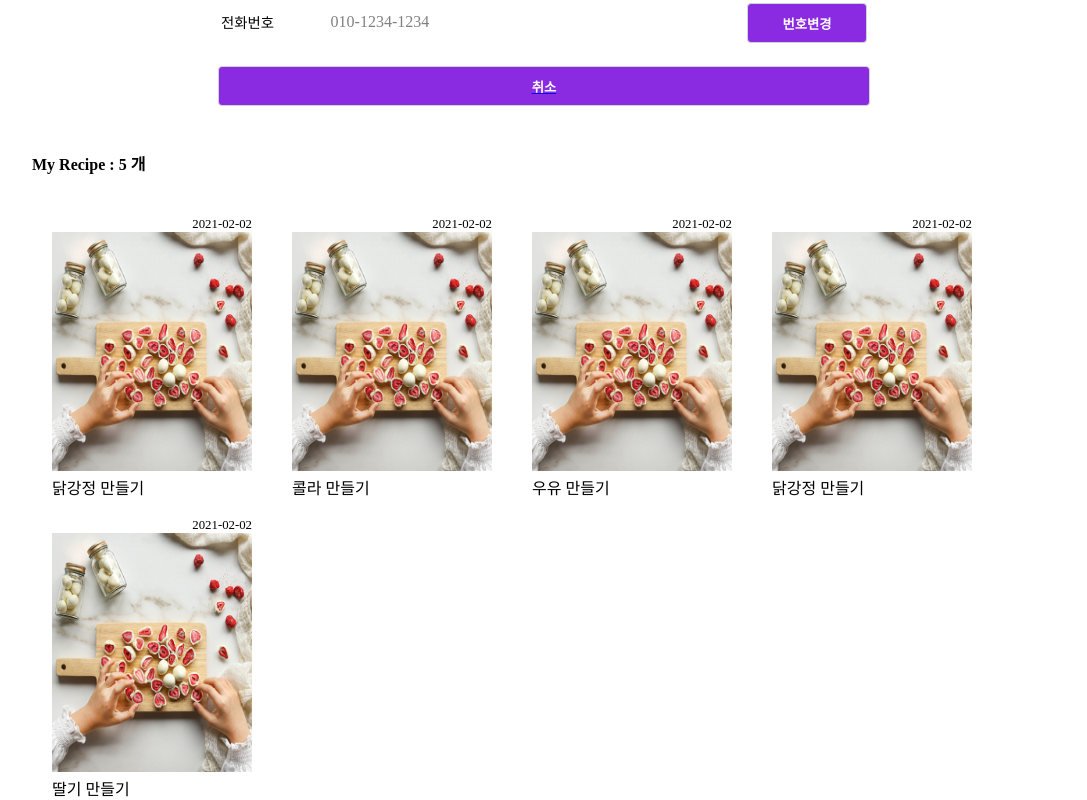
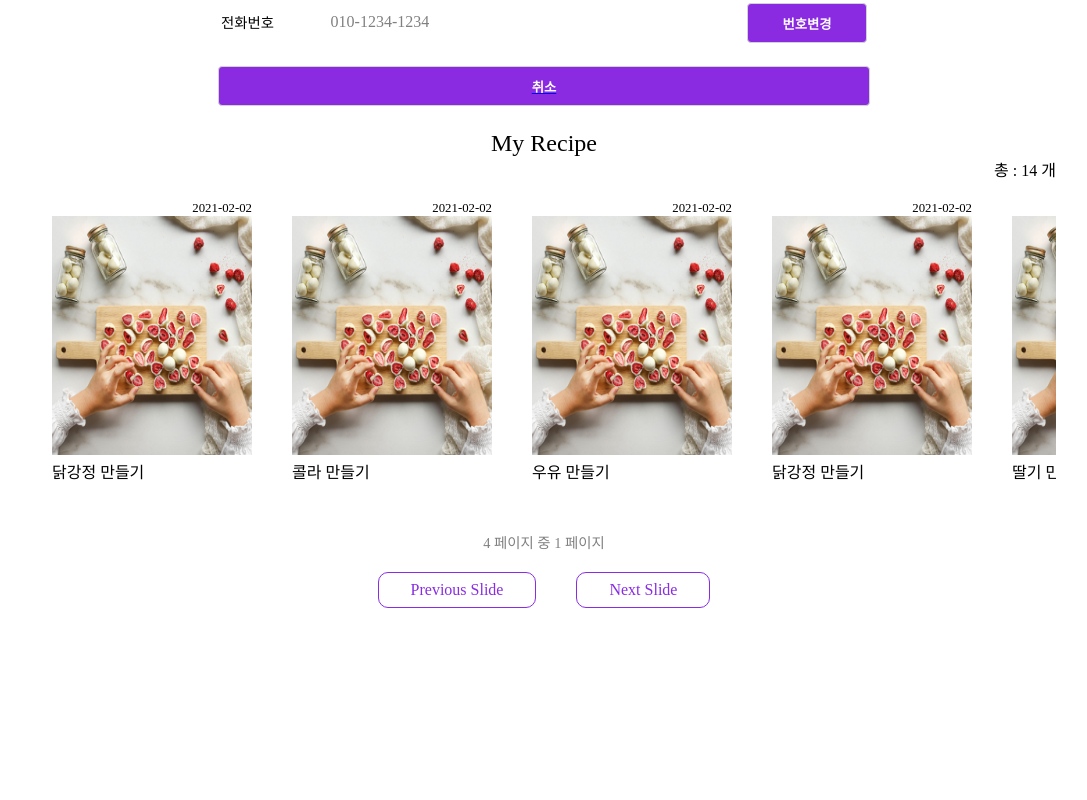
Before and after one commit to codestates/Homemade-client, a React (Create React App) app: page /userinfo in a window 1280 px wide. Shown: the part 540-1340 px from the top of the page, without its empty margins (96-1183 px from the left). After the commit the page ends 1168 px from the top, so only its background shows below. Built offline with nearby package versions, Linux system fonts and the light colour scheme.

Commit message:
[client] information 유저의 myrecipes Carousel 구현
유저정보에 있는 myrecipes Carousel 구현 완료

```diff
--- a/src/compoments/Information.js
+++ b/src/compoments/Information.js
@@ -1,9 +1,11 @@
-import React, { useState } from "react";
+import React, { useState, useEffect, useRef } from "react";
 import styled from "styled-components";
 import { Link } from "react-router-dom";
 import PropTypes from "prop-types";
 
 function Information({ userinfo, myrecipes }) {
+  // Carousel 한 화면에 보여질 recipe의 수
+  const TOTAL_SLIDES = Math.floor(myrecipes.length / 4);
   const { name, avatar, email, nickname, mobile } = userinfo;
   const myRecipes = myrecipes.length > 0 ? myrecipes.length : 0;
   // 회원정보 변경에대한 상태
@@ -15,10 +17,40 @@ function Information({ userinfo, myrecipes }) {
   const [passwordCheck, setPasswordCheck] = useState("");
   const [message, setMessage] = useState("");
   const [isValidPassword, setIsValidPassword] = useState(false);
+  // carousel 상태
+  const [currentSlide, setCurrentSlide] = useState(0);
+  const slideRef = useRef(null);
+  // carousel의 다음 슬라이드
+  const nextSlide = () => {
+    if (currentSlide >= TOTAL_SLIDES) {
+      // 더 이상 넘어갈 슬라이드가 없으면 슬라이드를 초기화합니다.
+      setCurrentSlide(0);
+    } else {
+      setCurrentSlide(currentSlide + 1);
+    }
+  };
+  // carousel의 이전 슬라이드
+  const prevSlide = () => {
+    if (currentSlide === 0) {
+      setCurrentSlide(TOTAL_SLIDES);
+    } else {
+      setCurrentSlide(currentSlide - 1);
+    }
+  };
   // 비밀번호 일치여부 판단
+  //! 비밀번호 , 비밀번호 확인 input 태그에 똑같은 조건이 모두 있어야 함.
   const handleConfirmPassword = event => {
     const { value } = event.target;
     setPassword(value);
+    if (value !== password) {
+      setMessage("비밀번호 불일치");
+      setIsValidPassword(false);
+    } else if (value === " ") {
+      setMessage("");
+    } else if (value === password) {
+      setMessage("비밀번호 일치");
+      setIsValidPassword(true);
+    }
   };
   const handleConfirmrePassword = event => {
     const { value } = event.target;
@@ -33,8 +65,11 @@ function Information({ userinfo, myrecipes }) {
       setIsValidPassword(true);
     }
   };
+  useEffect(() => {
+    slideRef.current.style.transition = "all 0.5s ease-in-out";
+    slideRef.current.style.transform = `translateX(-${currentSlide}00%)`;
+  }, [currentSlide]);
   // 유저의 아바타가 등록유무에 따른 버튼 이름 변경
-
   const checkUserAvartar = isAvatar => {
     if (isAvatar) {
       return "이미지 변경";
@@ -209,8 +244,35 @@ function Information({ userinfo, myrecipes }) {
           </Link>
         </UserInfoStyle>
       </UserinfoContainer>
-      <h4>My Recipe : {myRecipes} 개</h4>
-      {myrecipes.map(recipe => {
+      <MyrecipesTitle>My Recipe </MyrecipesTitle>
+      <RecipeQuantity>총 : {myRecipes} 개</RecipeQuantity>
+      <Container>
+        <SliderContainer ref={slideRef}>
+          {myrecipes.map(recipe => {
+            return (
+              <RecipeCard key={recipe.id}>
+                <CreatedAt>{recipe.created_at}</CreatedAt>
+                <RecipeImg className="recipe" to={`/recipe/${recipe.id}`}>
+                  <img
+                    className="thumbnail"
+                    src={recipe.thumbnail_uri}
+                    alt={recipe.title}
+                  />
+                </RecipeImg>
+                <div> {recipe.title}</div>
+              </RecipeCard>
+            );
+          })}
+        </SliderContainer>
+        <Pages>
+          {`${TOTAL_SLIDES + 1} 페이지 중 ${currentSlide + 1} 페이지`}
+        </Pages>
+        <ButtonWrap>
+          <ButtonImg onClick={prevSlide}>Previous Slide</ButtonImg>
+          <ButtonImg onClick={nextSlide}>Next Slide</ButtonImg>
+        </ButtonWrap>
+      </Container>
+      {/* {myrecipes.map(recipe => {
         return (
           <RecipeCard>
             <CreatedAt>{recipe.created_at}</CreatedAt>
@@ -224,7 +286,7 @@ function Information({ userinfo, myrecipes }) {
             <div> {recipe.title}</div>
           </RecipeCard>
         );
-      })}
+      })} */}
     </Background>
   );
 }
@@ -247,6 +309,60 @@ Information.defaultProps = {
     {
       id: 2,
       title: "콜라 만들기",
+      thumbnail_uri: "../images/recipeInfo1.jpg",
+      created_at: "2021-02-02",
+    },
+    {
+      id: 3,
+      title: "우유 만들기",
+      thumbnail_uri: "../images/recipeInfo1.jpg",
+      created_at: "2021-02-02",
+    },
+    {
+      id: 4,
+      title: "닭강정 만들기",
+      thumbnail_uri: "../images/recipeInfo1.jpg",
+      created_at: "2021-02-02",
+    },
+    {
+      id: 5,
+      title: "딸기 만들기",
+      thumbnail_uri: "../images/recipeInfo1.jpg",
+      created_at: "2021-02-02",
+    },
+    {
+      id: 3,
+      title: "우유 만들기",
+      thumbnail_uri: "../images/recipeInfo1.jpg",
+      created_at: "2021-02-02",
+    },
+    {
+      id: 4,
+      title: "닭강정 만들기",
+      thumbnail_uri: "../images/recipeInfo1.jpg",
+      created_at: "2021-02-02",
+    },
+    {
+      id: 5,
+      title: "딸기 만들기",
+      thumbnail_uri: "../images/recipeInfo1.jpg",
+      created_at: "2021-02-02",
+    },
+    {
+      id: 3,
+      title: "우유 만들기",
+      thumbnail_uri: "../images/recipeInfo1.jpg",
+      created_at: "2021-02-02",
+    },
+    {
+      id: 4,
+      title: "닭강정 만들기",
+      thumbnail_uri: "../images/recipeInfo1.jpg",
+      created_at: "2021-02-02",
+    },
+    {
+      id: 5,
+      title: "딸기 만들기",
       thumbnail_uri: "../images/recipeInfo1.jpg",
       created_at: "2021-02-02",
     },
@@ -367,7 +483,7 @@ const Button = styled.button`
 const RecipeImg = styled(Link)`
   display: inline-block;
   img {
-		width: 100%;
+		width: 200px;
     height: 239px;
 `;
 
@@ -394,4 +510,46 @@ const Error = styled.span`
   float: left;
   color: ${props => (props.check ? "green" : "red")};
 `;
+
+// const CarouselImg = styled.img`
+//   widht: 100%;
+//   height: 30vh;
+// `;
+const Container = styled.div`
+  width: 100%;
+  overflow: hidden; // 선을 넘어간 이미지들은 보이지 않도록 처리합니다.
+`;
+const ButtonWrap = styled.div`
+  text-align: center;
+`;
+const ButtonImg = styled.button`
+  all: unset;
+  border: 1px solid #892ce2;
+  padding: 0.5em 2em;
+  color: #892ce2;
+  border-radius: 10px;
+  &:hover {
+    transition: all 0.3s ease-in-out;
+    background-color: #892ce2;
+    color: #fff;
+  }
+  margin: 20px;
+`;
+const SliderContainer = styled.div`
+  width: 100%;
+  height: 350px;
+  display: flex; //이미지들을 가로로 나열합니다.
+`;
+const Pages = styled.div`
+  text-align: center;
+  font-size: 0.9rem;
+  color: gray;
+`;
+const RecipeQuantity = styled.div`
+  text-align: right;
+`;
+const MyrecipesTitle = styled.div`
+  text-align: center;
+  font-size: 1.5rem;
+`;
 export default Information;
```
